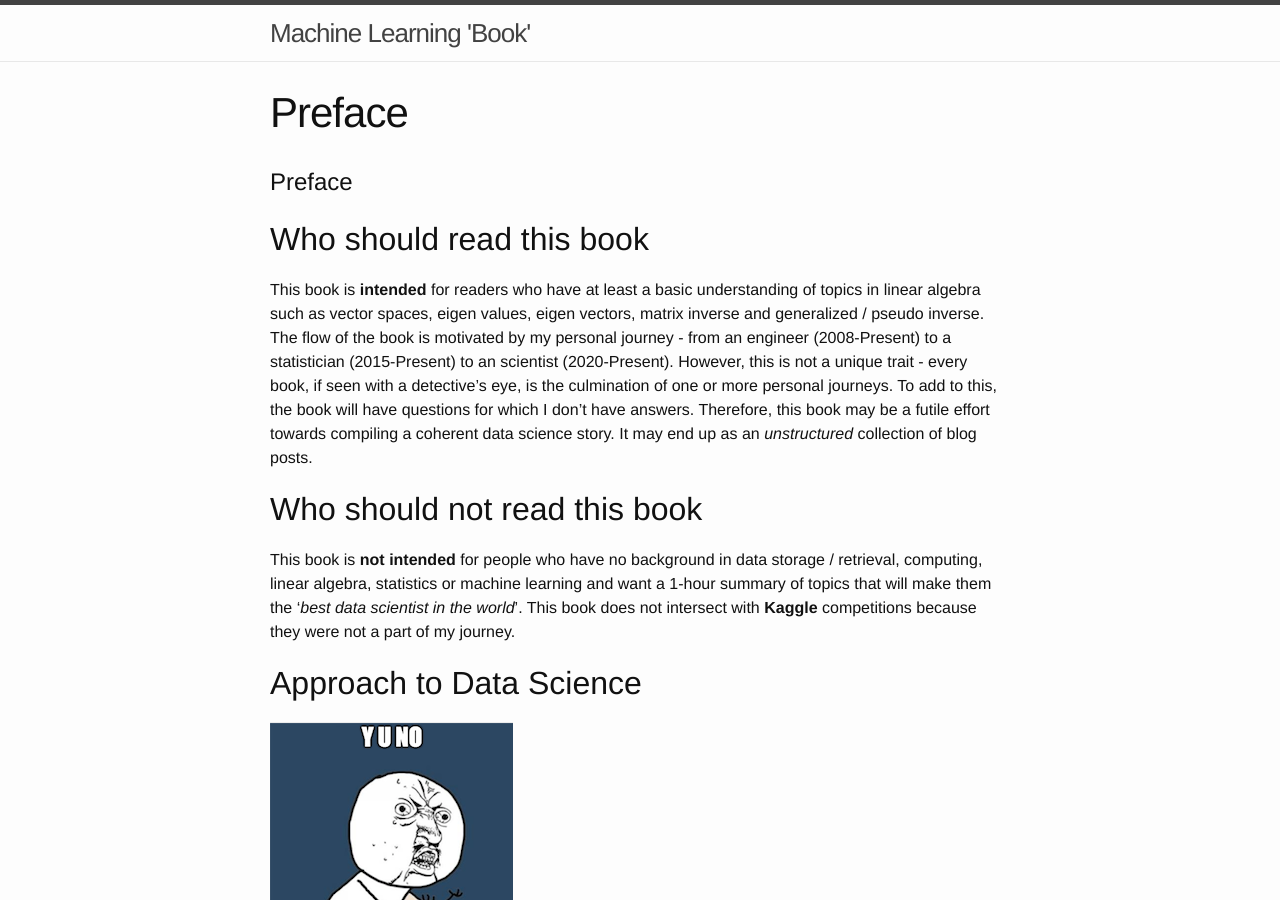
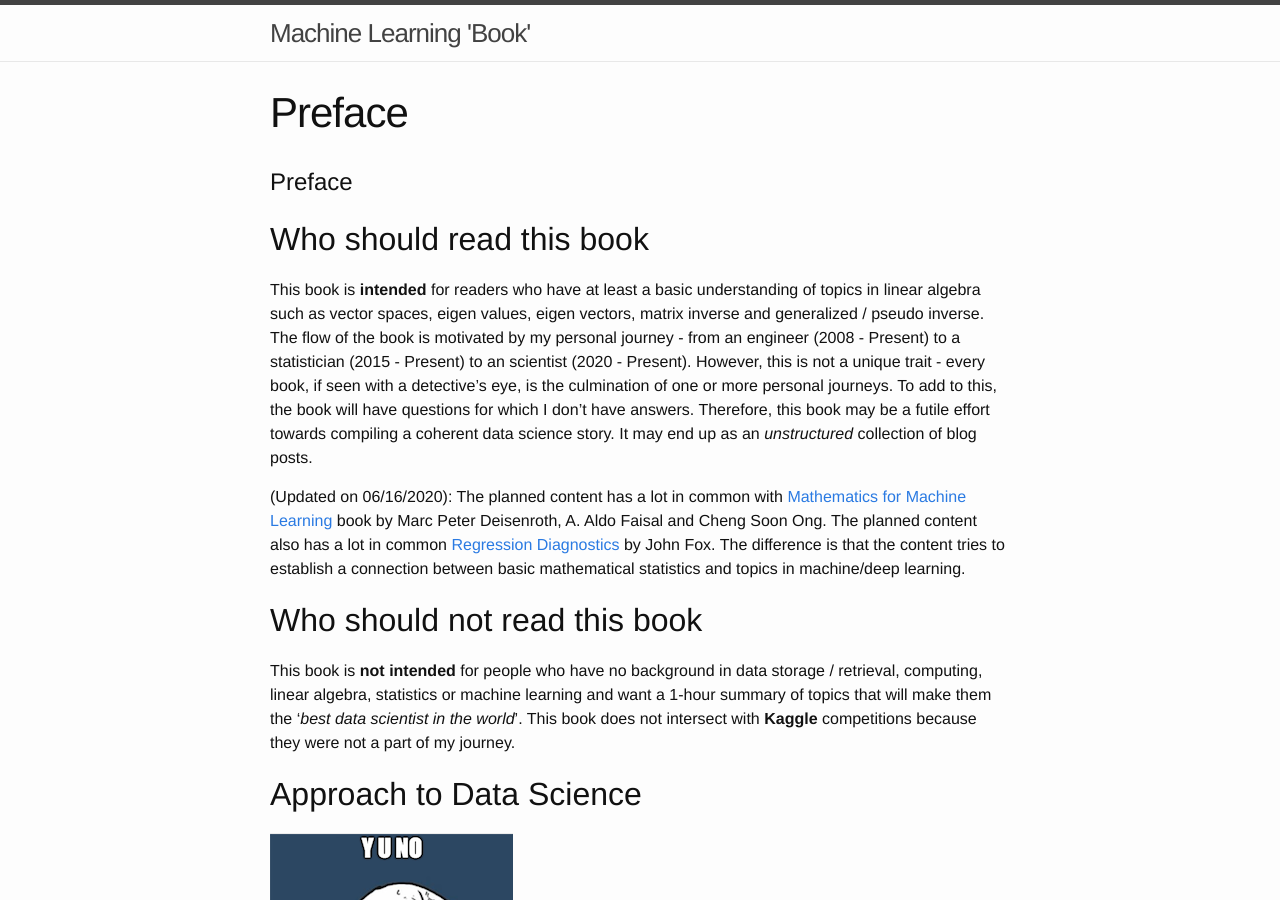
Before and after one commit to SNaveenMathew/ml_book, a Jekyll site: the page built from preface.md, in a window 1280 px wide and 900 px high. Built offline with Jekyll 4.4.1, drawn with Linux system fonts in a browser that asks for light colours; our own code applies the rules of GitHub Pages for plain Markdown files.

Commit message:
Added reference to other related books

```diff
--- a/preface.md
+++ b/preface.md
@@ -2,7 +2,9 @@
 
 ## Who should read this book
 
-This book is **intended** for readers who have at least a basic understanding of topics in linear algebra such as vector spaces, eigen values, eigen vectors, matrix inverse and generalized / pseudo inverse. The flow of the book is motivated by my personal journey - from an engineer (2008-Present) to a statistician (2015-Present) to an scientist (2020-Present). However, this is not a unique trait - every book, if seen with a detective's eye, is the culmination of one or more personal journeys. To add to this, the book will have questions for which I don't have answers. Therefore, this book may be a futile effort towards compiling a coherent data science story. It may end up as an *unstructured* collection of blog posts.
+This book is **intended** for readers who have at least a basic understanding of topics in linear algebra such as vector spaces, eigen values, eigen vectors, matrix inverse and generalized / pseudo inverse. The flow of the book is motivated by my personal journey - from an engineer (2008 - Present) to a statistician (2015 - Present) to an scientist (2020 - Present). However, this is not a unique trait - every book, if seen with a detective's eye, is the culmination of one or more personal journeys. To add to this, the book will have questions for which I don't have answers. Therefore, this book may be a futile effort towards compiling a coherent data science story. It may end up as an *unstructured* collection of blog posts.
+
+(Updated on 06/16/2020): The planned content has a lot in common with [Mathematics for Machine Learning](https://mml-book.github.io/) book by Marc Peter Deisenroth, A. Aldo Faisal and Cheng Soon Ong. The planned content also has a lot in common [Regression Diagnostics](https://us.sagepub.com/en-us/nam/book/regression-diagnostics) by John Fox. The difference is that the content tries to establish a connection between basic mathematical statistics and topics in machine/deep learning.
 
 ## Who should not read this book
 
```
